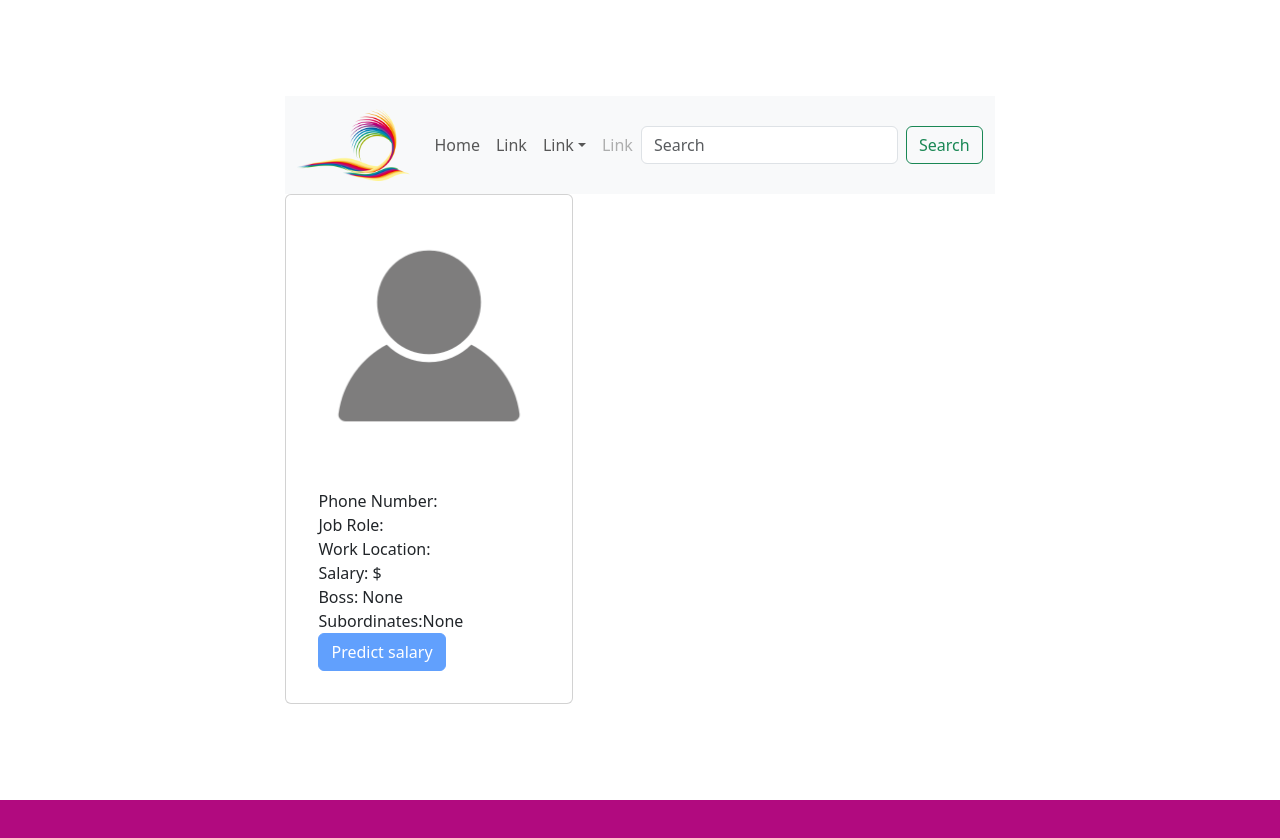
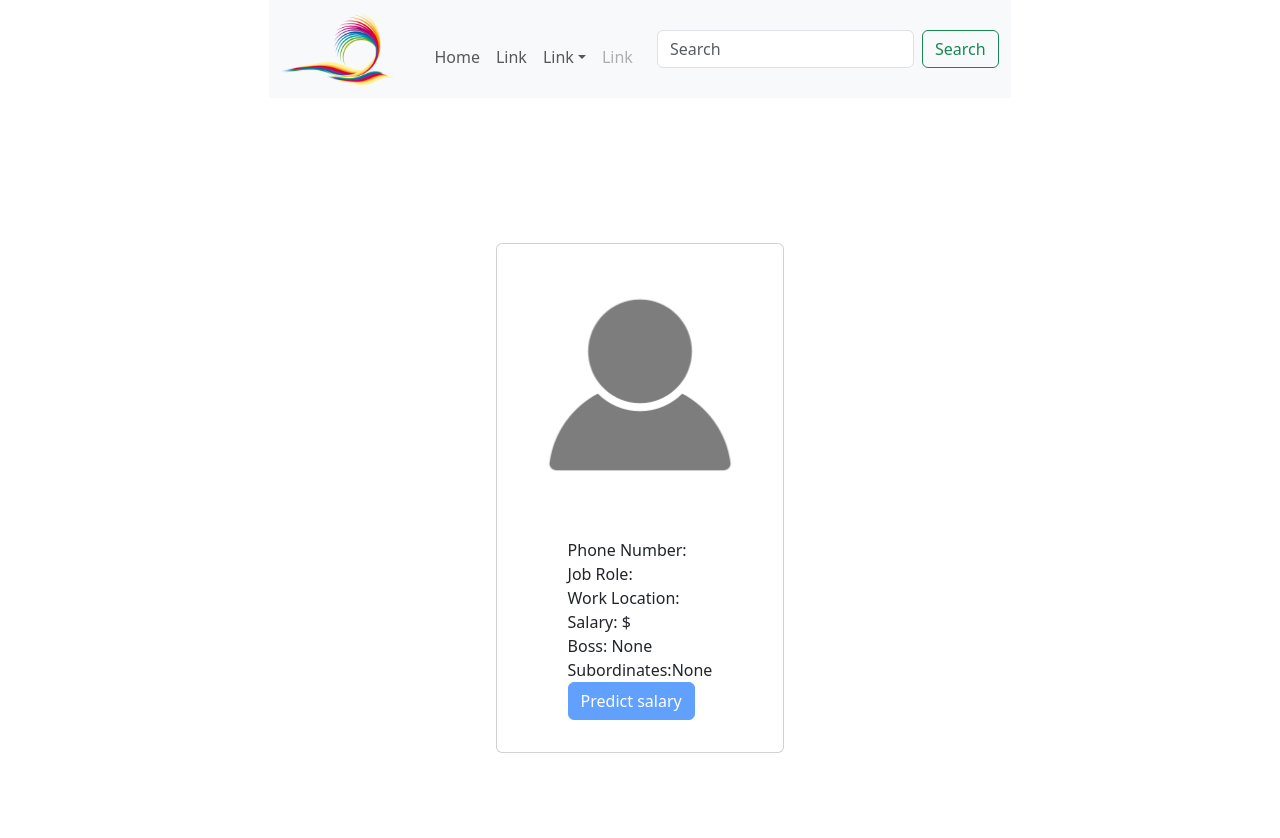
Before and after one commit to IGuy37/edp-capstone, a React (Vite) app in the folder react_client/: page /employee in a window 1280 px wide. Shown: the top 838 px of the page. Before the commit the page ends 800 px from the top, so only its background shows below. Built offline with nearby package versions, Linux system fonts and the light colour scheme.

Commit message:
Center Card

```diff
--- a/react_client/src/App.css
+++ b/react_client/src/App.css
@@ -4,7 +4,7 @@ Navbar.css
  width: 100%;
  top: 0;
  left: 0;
- background-color: transparent;
+ background-color: red;
  z-index: var(--z-fixed);
 }
 
--- a/react_client/src/components/Employee.jsx
+++ b/react_client/src/components/Employee.jsx
@@ -8,7 +8,14 @@ export default function Employee(props){
     const employee = props.data;
     return (
         <>
-        <Card style={{ width: '18rem' }}>
+        <div style={{
+            display: 'grid',
+            placeItems: 'center',
+            height: '100vh',
+        }}>
+        <Card style={{ display: 'grid',
+            placeItems: 'center',
+            width: '18rem' }}>
       <Card.Img variant="top" src={profile} />
       <Card.Body>
       <Card.Title>{employee.name}</Card.Title>
@@ -28,7 +35,7 @@ export default function Employee(props){
             <Prediction job_role = {employee.job_role} location={employee.location}/>
       </Card.Body>
     </Card>
-
+    </div>
         </>
     )
 }
--- a/react_client/src/components/Navbar.jsx
+++ b/react_client/src/components/Navbar.jsx
@@ -18,7 +18,7 @@ export default function Navbar_1(props) {
         <Navbar.Toggle aria-controls="navbarScroll" />
         <Navbar.Collapse id="navbarScroll">
           <Nav
-            className="me-auto my-2 my-lg-0"
+            className="nav"
             style={{ maxHeight: '100px',maxWidth:'100%' }}
             navbarScroll
           >
```
